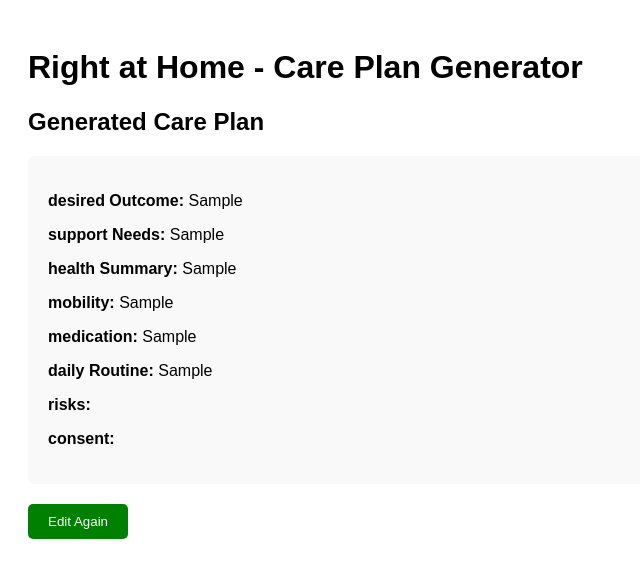
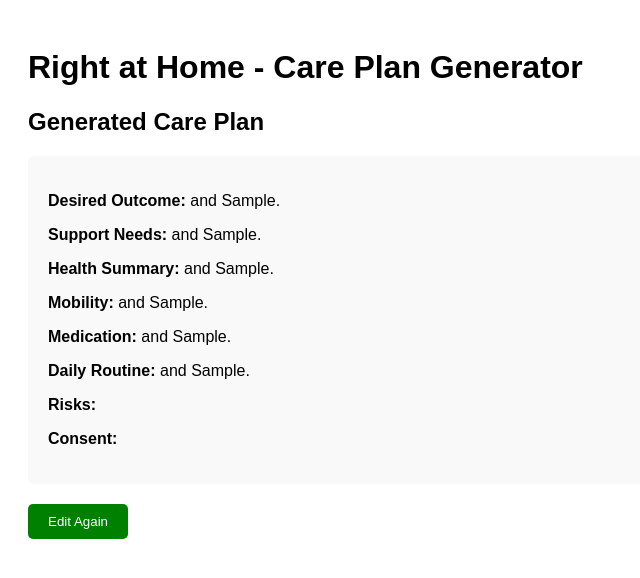
Before and after one commit to kulpat999/careplanapp, a Next.js app: page / in a window 1280 px wide. Both pictures are taken after typing "Sample", "Sample", "Sample", "Sample", "Sample", "Sample" into the empty fields and a click on the button "Generate Care Plan". Shown: the top 578 px of the page, without its empty margins (0-640 px from the left). Built offline with nearby package versions, Linux system fonts and the light colour scheme.

Commit message:
fix: updated formatting to generate professional care plan paragraphs

```diff
--- a/pages/index.js
+++ b/pages/index.js
@@ -21,6 +21,22 @@
   const handleSubmit = (e) => {
     e.preventDefault();
     setSubmitted(true);
+  };
+
+  const formatText = (text) => {
+    const bulletPoints = text.split("\n").filter(item => item.trim() !== "");
+
+    // Convert bullet points into a well-structured paragraph with natural flow
+    let paragraph = bulletPoints.map((item, index) => {
+      let formattedItem = item.charAt(0).toUpperCase() + item.slice(1).toLowerCase();
+      if (index === bulletPoints.length - 1) {
+        return `and ${formattedItem}.`;
+      } else {
+        return `${formattedItem}, `;
+      }
+    }).join('');
+
+    return paragraph;
   };
 
   return (
@@ -51,11 +67,14 @@
         <div style={{ marginTop: '20px' }}>
           <h2>Generated Care Plan</h2>
           <div style={{ background: '#f9f9f9', padding: '20px', borderRadius: '5px' }}>
-            {Object.keys(formData).map((key) => (
-              <p key={key}>
-                <strong>{key.replace(/([A-Z])/g, ' $1')}:</strong> {formData[key]}
-              </p>
-            ))}
+            <p><strong>Desired Outcome:</strong> {formatText(formData.desiredOutcome)}</p>
+            <p><strong>Support Needs:</strong> {formatText(formData.supportNeeds)}</p>
+            <p><strong>Health Summary:</strong> {formatText(formData.healthSummary)}</p>
+            <p><strong>Mobility:</strong> {formatText(formData.mobility)}</p>
+            <p><strong>Medication:</strong> {formatText(formData.medication)}</p>
+            <p><strong>Daily Routine:</strong> {formatText(formData.dailyRoutine)}</p>
+            <p><strong>Risks:</strong> {formatText(formData.risks)}</p>
+            <p><strong>Consent:</strong> {formatText(formData.consent)}</p>
           </div>
           <button
             onClick={() => setSubmitted(false)}
```
